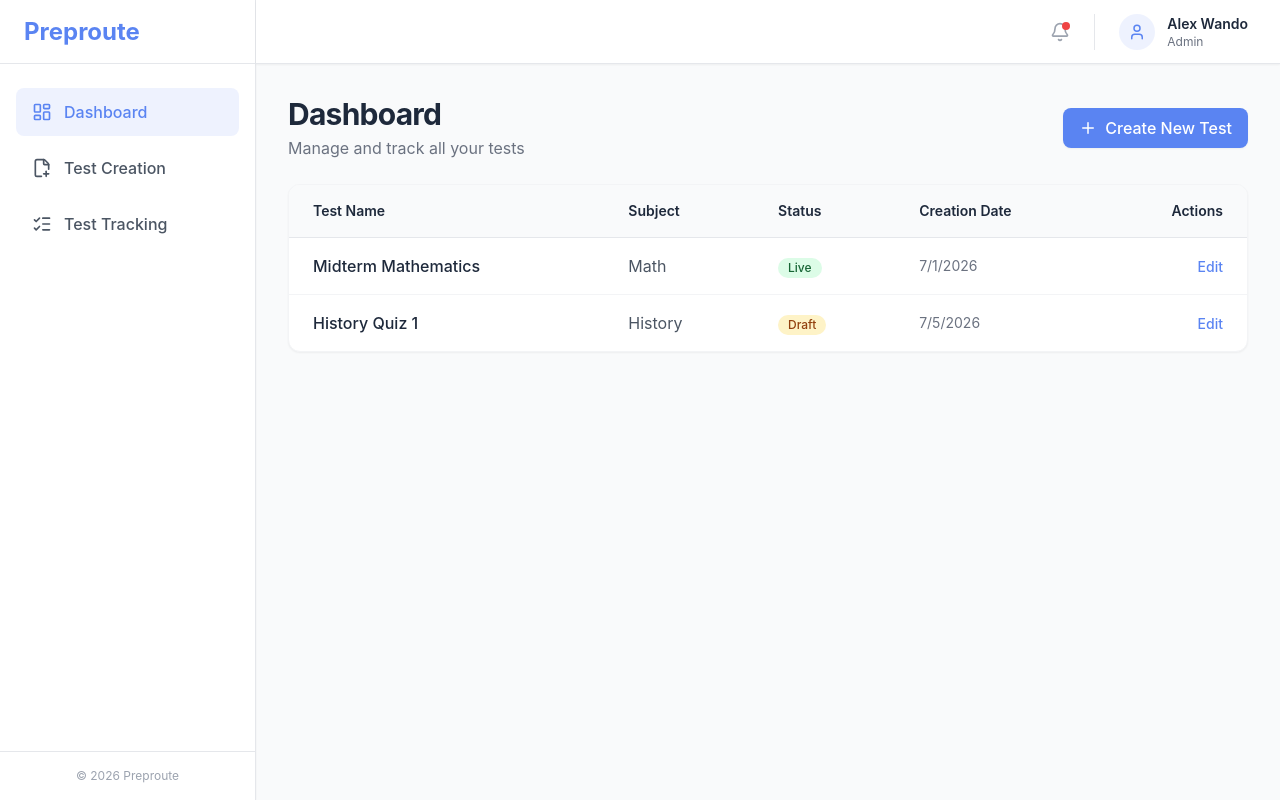
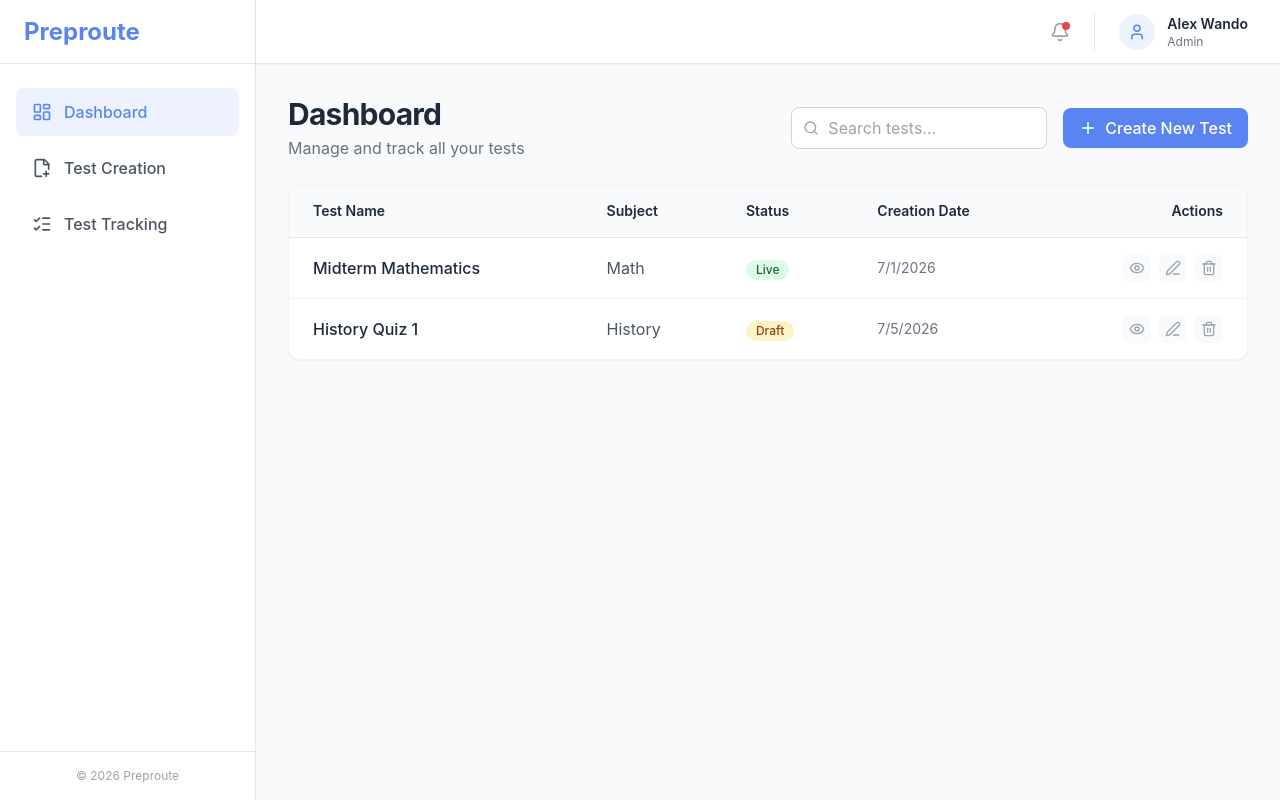
Before and after one commit to rudranshchouksey/Preproute_Rudransh_Assigment, a React (Vite) app: page / in a window 1280 px wide. Built offline with nearby package versions, Linux system fonts and the light colour scheme; no server answers.

Commit message:
Application Flow Change

```diff
--- a/src/features/dashboard/Dashboard.tsx
+++ b/src/features/dashboard/Dashboard.tsx
@@ -1,12 +1,13 @@
 import { useEffect, useState } from 'react';
 import { useNavigate } from 'react-router-dom';
-import { Plus } from 'lucide-react';
+import { Search, Plus } from 'lucide-react';
 import { TestTable, type TestData } from './TestTable';
 import api from '../../services/api';
 
 export const Dashboard = () => {
   const [tests, setTests] = useState<TestData[]>([]);
   const [isLoading, setIsLoading] = useState(true);
+  const [searchTerm, setSearchTerm] = useState('');
   const navigate = useNavigate();
 
   useEffect(() => {
@@ -32,6 +33,21 @@ export const Dashboard = () => {
     fetchTests();
   }, []);
 
+  const handleDelete = async (id: string) => {
+    if (!window.confirm('Are you sure you want to delete this test?')) return;
+    try {
+      await api.delete(`/tests/${id}`);
+      setTests(tests.filter(t => t.id !== id && (t as any)._id !== id));
+    } catch (error) {
+      console.error('Failed to delete test', error);
+      alert('Failed to delete test');
+    }
+  };
+
+  const filteredTests = tests.filter(test =>
+    test.name.toLowerCase().includes(searchTerm.toLowerCase())
+  );
+
   return (
     <div className="max-w-6xl mx-auto space-y-6">
       <div className="flex flex-col sm:flex-row sm:items-center justify-between gap-4">
@@ -40,16 +56,30 @@ export const Dashboard = () => {
           <p className="text-gray-500 mt-1">Manage and track all your tests</p>
         </div>
 
+        <div className="flex items-center space-x-4">
+          <div className="relative">
+            <div className="absolute inset-y-0 left-0 pl-3 flex items-center pointer-events-none">
+              <Search size={16} className="text-gray-400" />
+            </div>
+            <input
+              type="text"
+              placeholder="Search tests..."
+              value={searchTerm}
+              onChange={(e) => setSearchTerm(e.target.value)}
+              className="pl-9 input-field w-64"
+            />
+          </div>
           <button
             onClick={() => navigate('/test/create')}
-          className="btn-primary flex items-center space-x-2"
+            className="btn-primary flex items-center space-x-2 whitespace-nowrap"
           >
             <Plus size={18} />
             <span>Create New Test</span>
           </button>
         </div>
+      </div>
 
-      <TestTable tests={tests} isLoading={isLoading} />
+      <TestTable tests={filteredTests} isLoading={isLoading} onDelete={handleDelete} />
     </div>
   );
 };
--- a/src/features/dashboard/TestTable.tsx
+++ b/src/features/dashboard/TestTable.tsx
@@ -1,5 +1,5 @@
-
-
+import { Link } from 'react-router-dom';
+import { Edit3, Eye, Trash2 } from 'lucide-react';
 export interface TestData {
   id: string;
   name: string;
@@ -11,9 +11,10 @@ export interface TestData {
 interface TestTableProps {
   tests: TestData[];
   isLoading: boolean;
+  onDelete?: (id: string) => void;
 }
 
-export const TestTable = ({ tests, isLoading }: TestTableProps) => {
+export const TestTable = ({ tests, isLoading, onDelete }: TestTableProps) => {
   if (isLoading) {
     return (
       <div className="card w-full p-12 flex justify-center items-center">
@@ -59,7 +60,21 @@ export const TestTable = ({ tests, isLoading }: TestTableProps) => {
                 </td>
                 <td className="px-6 py-4 text-gray-500 text-sm">{new Date(test.creationDate).toLocaleDateString()}</td>
                 <td className="px-6 py-4 text-right">
-                  <button className="text-brand hover:text-brand-dark font-medium text-sm">Edit</button>
+                  <div className="flex justify-end space-x-2">
+                    <Link to={`/test/${test.id || (test as any)._id}/publish`} className="p-1.5 text-gray-400 hover:text-brand bg-gray-50 hover:bg-brand/10 rounded-md transition-colors" title="View">
+                      <Eye size={16} />
+                    </Link>
+                    <Link to={`/test/edit/${test.id || (test as any)._id}`} className="p-1.5 text-gray-400 hover:text-amber-500 bg-gray-50 hover:bg-amber-50 rounded-md transition-colors" title="Edit">
+                      <Edit3 size={16} />
+                    </Link>
+                    <button
+                      onClick={() => onDelete?.(test.id || (test as any)._id)}
+                      className="p-1.5 text-gray-400 hover:text-red-500 bg-gray-50 hover:bg-red-50 rounded-md transition-colors"
+                      title="Delete"
+                    >
+                      <Trash2 size={16} />
+                    </button>
+                  </div>
                 </td>
               </tr>
             ))}
--- a/src/features/questions/QuestionForm.tsx
+++ b/src/features/questions/QuestionForm.tsx
@@ -26,7 +26,10 @@ export const QuestionForm: React.FC<QuestionFormProps> = ({
       ],
       correctOptionId: '1',
       mediaUrl: '',
-      explanation: ''
+      explanation: '',
+      difficulty: '',
+      topicId: '',
+      subTopicId: ''
     }
   });
 
@@ -45,7 +48,10 @@ export const QuestionForm: React.FC<QuestionFormProps> = ({
         ],
         correctOptionId: '1',
         mediaUrl: '',
-        explanation: ''
+        explanation: '',
+        difficulty: '',
+        topicId: '',
+        subTopicId: ''
       });
     }
   }, [initialData, reset]);
@@ -114,7 +120,37 @@ export const QuestionForm: React.FC<QuestionFormProps> = ({
         </div>
       </div>
 
-      <div className="flex justify-between pt-6 border-t border-gray-100">
+      <div className="grid grid-cols-1 md:grid-cols-3 gap-6 pt-4 border-t border-gray-100 mt-6">
+        <div>
+          <label className="block text-sm font-medium text-secondary mb-1">Difficulty (Optional)</label>
+          <select {...register('difficulty')} className="input-field">
+            <option value="">Select difficulty...</option>
+            <option value="easy">Easy</option>
+            <option value="medium">Medium</option>
+            <option value="difficult">Difficult</option>
+          </select>
+        </div>
+        <div>
+          <label className="block text-sm font-medium text-secondary mb-1">Topic (Optional)</label>
+          <input
+            type="text"
+            {...register('topicId')}
+            className="input-field"
+            placeholder="Topic ID or Name"
+          />
+        </div>
+        <div>
+          <label className="block text-sm font-medium text-secondary mb-1">Sub-Topic (Optional)</label>
+          <input
+            type="text"
+            {...register('subTopicId')}
+            className="input-field"
+            placeholder="Sub-Topic ID or Name"
+          />
+        </div>
+      </div>
+
+      <div className="flex justify-between pt-6 border-t border-gray-100 mt-6">
         <button
           type="button"
           onClick={() => { onClear(); reset(); }}
--- a/src/features/questions/types.ts
+++ b/src/features/questions/types.ts
@@ -9,6 +9,9 @@ export interface QuestionDraft {
   correctOptionId: string;
   mediaUrl?: string;
   explanation?: string;
+  difficulty?: string;
+  topicId?: string;
+  subTopicId?: string;
 }
 
 export interface BulkQuestionPayload {
--- a/src/features/test/TestForm.tsx
+++ b/src/features/test/TestForm.tsx
@@ -108,7 +108,7 @@ export const TestForm = () => {
     fetchSubTopics();
   }, [selectedTopics, setValue]);
 
-  const onSubmit = async (data: Record<string, any>) => {
+  const onSubmit = async (data: Record<string, any>, mode: 'draft' | 'next' = 'next') => {
     try {
       const payload = {
         name: data.name,
@@ -119,7 +119,7 @@ export const TestForm = () => {
         total_questions: data.numQuestions,
         total_marks: data.totalMarks,
         difficulty: data.difficulty,
-        type: 'practice', // Required by backend
+        type: data.type || 'practice',
         correct_marks: data.markingCorrect,
         wrong_marks: data.markingWrong,
         unattempt_marks: data.markingUnattempted
@@ -134,7 +134,11 @@ export const TestForm = () => {
       }
 
       if (testId) {
-        navigate(`/test/${testId}/questions`);
+        if (mode === 'draft') {
+          navigate('/');
+        } else {
+          navigate(`/test/${testId}/questions`);
+        }
       } else {
         console.error("Failed to extract Test ID from response");
       }
@@ -162,7 +166,7 @@ export const TestForm = () => {
         <p className="text-gray-500 mt-1">Configure test details, topics, and marking scheme.</p>
       </div>
 
-      <form onSubmit={handleSubmit(onSubmit)} className="card space-y-8">
+      <form onSubmit={handleSubmit((d) => onSubmit(d, 'next'))} className="card space-y-8">
         <div className="grid grid-cols-1 md:grid-cols-2 gap-8">
 
           {/* Left Column */}
@@ -227,6 +231,20 @@ export const TestForm = () => {
             />
 
             <div>
+              <label className="block text-sm font-medium text-secondary mb-1">Test Type *</label>
+              <select
+                {...register("type", { required: "Type is required" })}
+                className={`input-field ${errors.type ? 'border-red-500' : ''}`}
+                defaultValue="practice"
+              >
+                <option value="practice">Practice</option>
+                <option value="mock">Mock Test</option>
+                <option value="exam">Exam</option>
+              </select>
+              {errors.type && <p className="text-red-500 text-xs mt-1">{(errors.type as any).message}</p>}
+            </div>
+
+            <div>
               <label className="block text-sm font-medium text-secondary mb-2">Test Difficulty Level</label>
               <div className="flex gap-4">
                 {['Easy', 'Medium', 'Difficult'].map((level) => (
@@ -269,11 +287,18 @@ export const TestForm = () => {
         </div>
 
         <div className="flex justify-end pt-4 border-t border-gray-100">
-          <button type="button" onClick={() => navigate('/')} className="px-6 py-2 text-gray-600 hover:text-secondary font-medium mr-4">
+          <button type="button" onClick={() => navigate('/')} className="px-6 py-2 text-gray-600 hover:text-secondary font-medium mr-auto">
             Cancel
           </button>
+          <button
+            type="button"
+            onClick={handleSubmit((d) => onSubmit(d, 'draft'))}
+            className="px-6 py-2 text-brand hover:text-brand-dark font-medium mr-4 border border-brand/30 rounded-lg hover:bg-brand/5"
+          >
+            Save as Draft
+          </button>
           <button type="submit" className="btn-primary px-8">
-            Next
+            Next: Add Questions
           </button>
         </div>
       </form>
```
Lines whose indentation alone changed are shown as unchanged.
